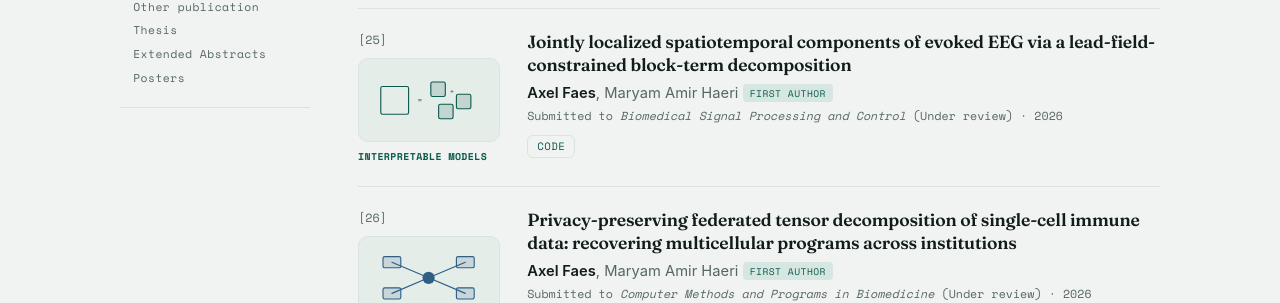
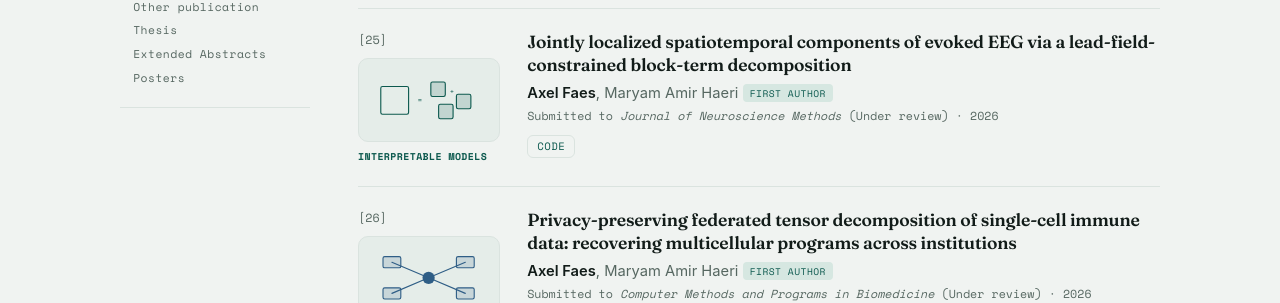
Before and after one commit to TheAxeC/theaxec.github.io, a Jekyll site: the page built from _pages/publications.md, in a window 1280 px wide and 900 px high, scrolled down 5283 px. Shown: the part 153-456 px from the top of the window. Built offline with Jekyll 4.4.1, drawn with Linux system fonts in a browser that asks for light colours.

Commit message:
Update book title for publication in review to "Journal of Neuroscience Methods"

```diff
--- a/_data/publications.yml
+++ b/_data/publications.yml
@@ -100,7 +100,7 @@ papers-in-review:
           order: "first"
           pub_pre: "Submitted to "
           pub_post: '(Under review)'
-          book: "Biomedical Signal Processing and Control"
+          book: "Journal of Neuroscience Methods"
           pub_date: 2026
           abstract: ""
         - authors: Axel Faes, Maryam Amir Haeri
```
